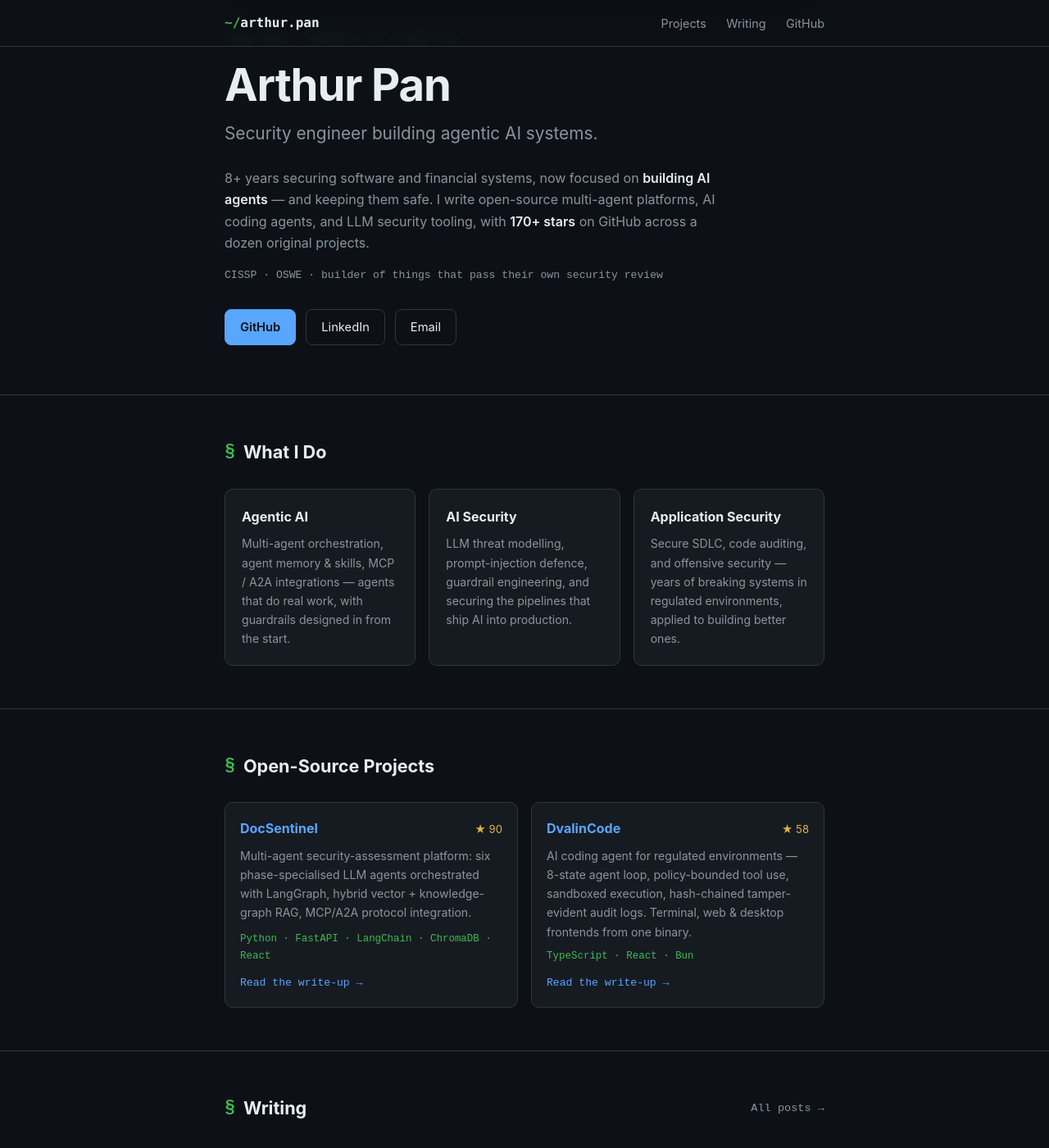
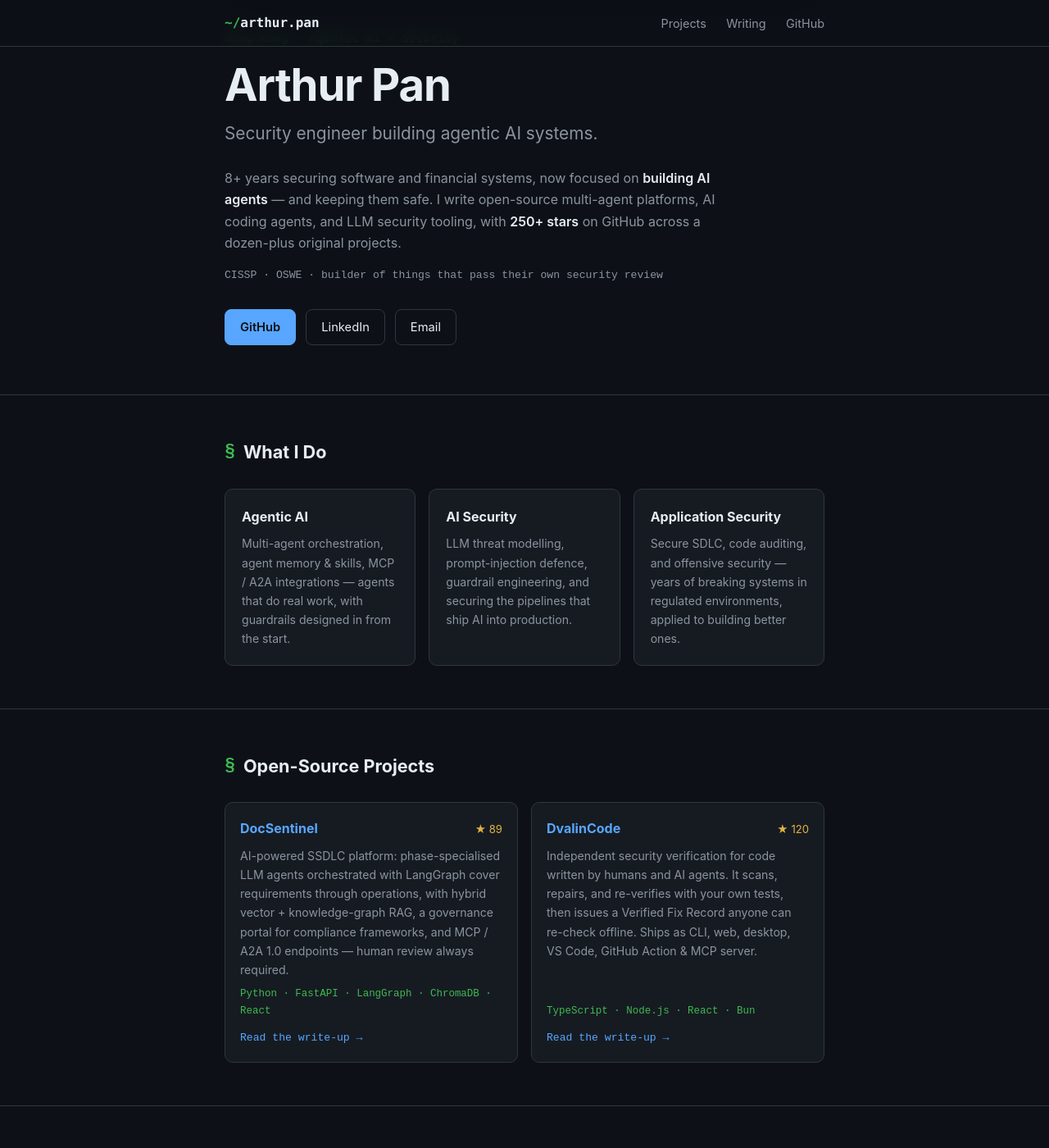
Before and after one commit to arthurpanhku/arthurpanhku.github.io, a Jekyll site: the page built from index.html, in a window 1280 px wide and 1400 px high, scrolled down 502 px. Shown: the whole window at 82% size. Built offline with Jekyll 4.4.1, drawn with Linux system fonts in a browser that asks for light colours.

Commit message:
Refresh site content: current star counts, project descriptions, repo links (#1)
- Homepage: 250+ total stars; DocSentinel (89) now described as an SSDLC
  platform with governance portal and A2A 1.0; DvalinCode (120) repositioned
  as independent security verification with Verified Fix Records
- Posts: link to the actual repos instead of the profile, and add
  October 2026 update notes to the two July project write-ups


Claude-Session: https://claude.ai/code/session_011qAseyChCzzf2yYCyapzR2

Co-authored-by: Claude <noreply@anthropic.com>

```diff
--- a/index.html
+++ b/index.html
@@ -10,7 +10,7 @@ layout: default
     8+ years securing software and financial systems, now focused on
     <strong>building AI agents</strong> — and keeping them safe. I write open-source
     multi-agent platforms, AI coding agents, and LLM security tooling, with
-    <strong>170+ stars</strong> on GitHub across a dozen original projects.
+    <strong>250+ stars</strong> on GitHub across a dozen-plus original projects.
   </p>
   <p class="creds">CISSP · OSWE · builder of things that pass their own security review</p>
   <div class="hero-links">
@@ -49,19 +49,20 @@ layout: default
     <div class="grid reveal">
 
       <a class="card" href="{{ '/blog/building-docsentinel/' | relative_url }}">
-        <h3>DocSentinel <span class="stars">★ 90</span></h3>
-        <p>Multi-agent security-assessment platform: six phase-specialised LLM agents orchestrated
-        with LangGraph, hybrid vector + knowledge-graph RAG, MCP/A2A protocol integration.</p>
-        <span class="stack">Python · FastAPI · LangChain · ChromaDB · React</span>
+        <h3>DocSentinel <span class="stars">★ 89</span></h3>
+        <p>AI-powered SSDLC platform: phase-specialised LLM agents orchestrated with LangGraph cover
+        requirements through operations, with hybrid vector + knowledge-graph RAG, a governance portal
+        for compliance frameworks, and MCP / A2A 1.0 endpoints — human review always required.</p>
+        <span class="stack">Python · FastAPI · LangGraph · ChromaDB · React</span>
         <span class="read">Read the write-up →</span>
       </a>
 
       <a class="card" href="{{ '/blog/dvalincode-a-governed-coding-agent/' | relative_url }}">
-        <h3>DvalinCode <span class="stars">★ 58</span></h3>
-        <p>AI coding agent for regulated environments — 8-state agent loop, policy-bounded tool use,
-        sandboxed execution, hash-chained tamper-evident audit logs. Terminal, web &amp; desktop
-        frontends from one binary.</p>
-        <span class="stack">TypeScript · React · Bun</span>
+        <h3>DvalinCode <span class="stars">★ 120</span></h3>
+        <p>Independent security verification for code written by humans and AI agents. It scans,
+        repairs, and re-verifies with your own tests, then issues a Verified Fix Record anyone can
+        re-check offline. Ships as CLI, web, desktop, VS Code, GitHub Action &amp; MCP server.</p>
+        <span class="stack">TypeScript · Node.js · React · Bun</span>
         <span class="read">Read the write-up →</span>
       </a>
 
```
Also changed, not shown: _posts/2026-07-04-building-docsentinel.md (+7 -2 lines), _posts/2026-07-04-dvalincode-a-governed-coding-agent.md (+8 -2 lines).
